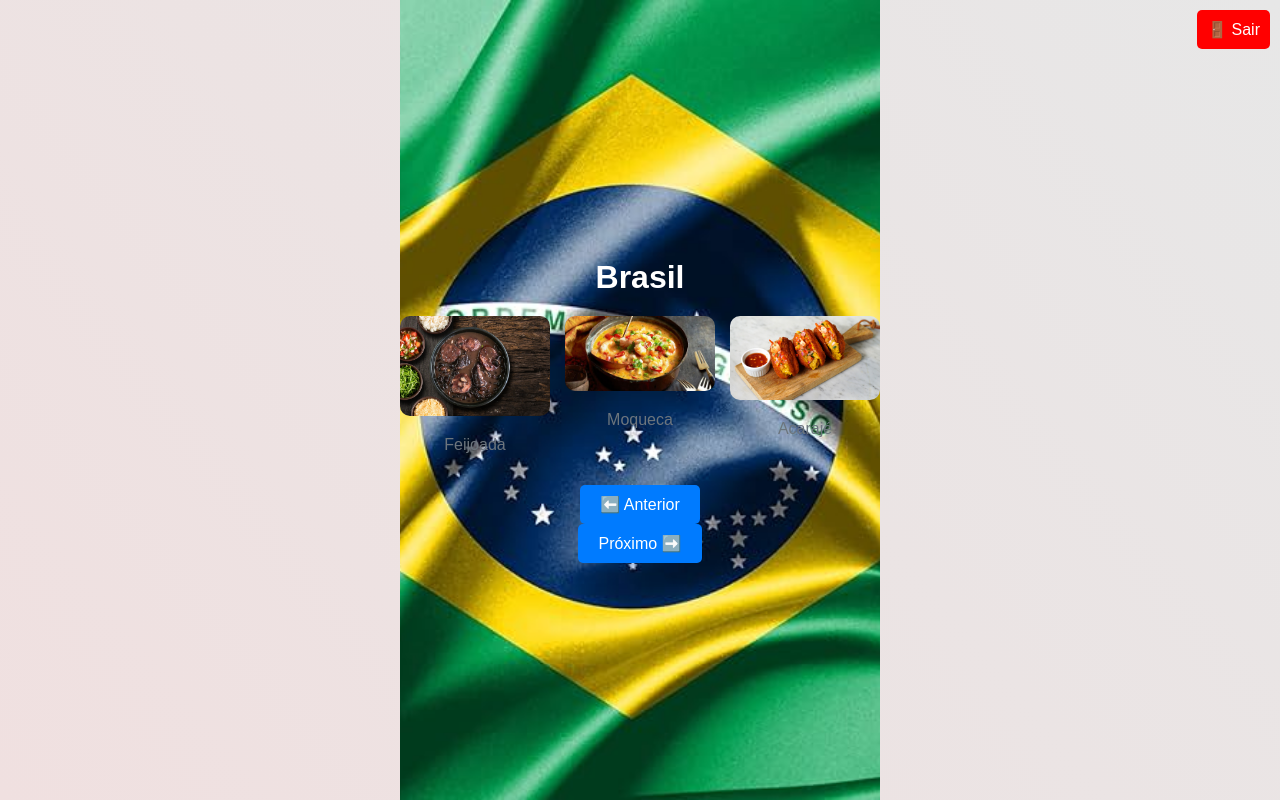
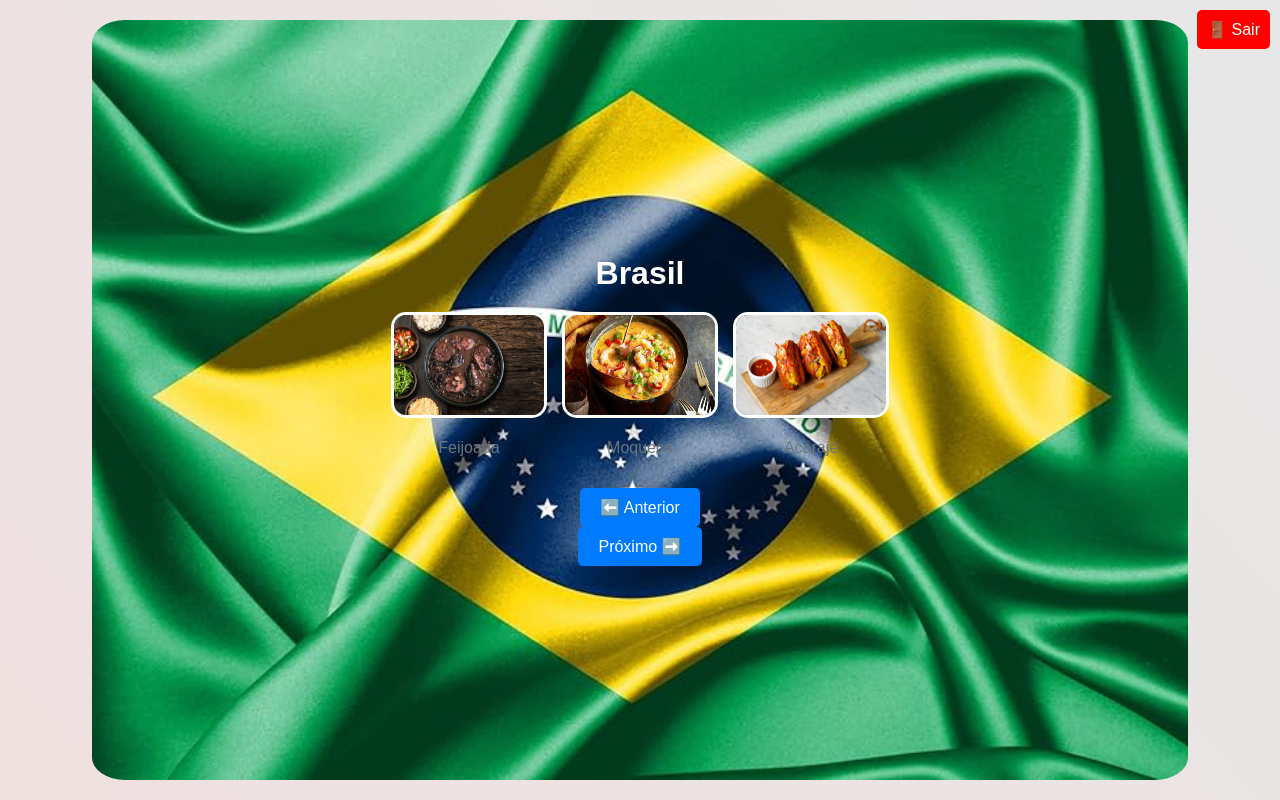
Before and after one commit to JoseVitorRC/Projeto-LDM-JoseVitor, a React (Vite) app: page / in a window 1280 px wide. Both pictures are taken after typing "Sample" into the empty fields and a click on the button "Entrar". Built offline with nearby package versions, Linux system fonts and the light colour scheme.

Commit message:
Estilização das imagens das comidas

```diff
--- a/src/pages/CountryMenu/CountryMenu.css
+++ b/src/pages/CountryMenu/CountryMenu.css
@@ -3,10 +3,12 @@
     flex-direction: column;
     align-items: center;
     justify-content: center;
-    height: 100vh;
+    height: 95vh;
+    width: 137vh;
     background-size: cover;
     background-position: center;
     color: white;
+    border-radius: 3%;
   }
 
   .foods {
@@ -16,9 +18,14 @@
 
   .food-item {
     text-align: center;
+    font-size: larger;
   }
 
   .food-item img {
+    height: 100px;
     width: 150px;
     border-radius: 10px;
+    border: solid;
+    border-color: white;
+    border-radius: 15px;
   }
```
